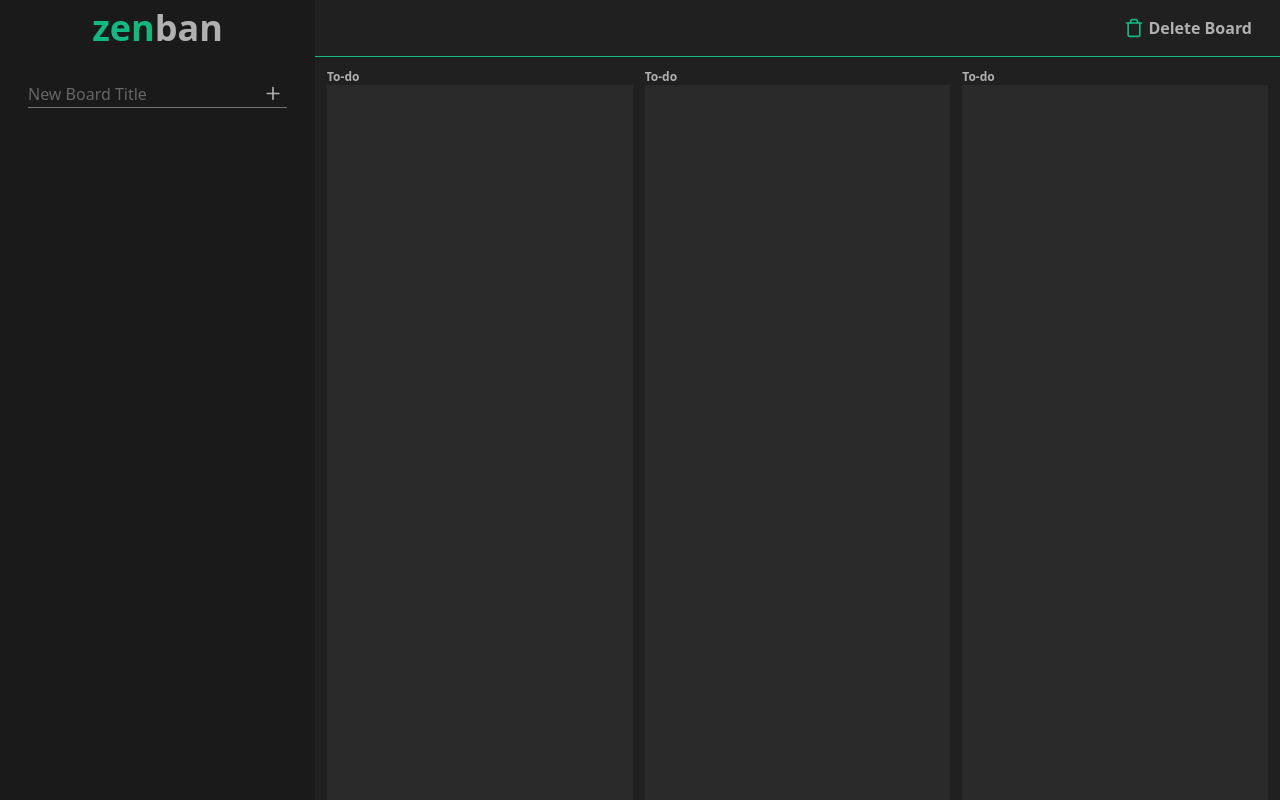
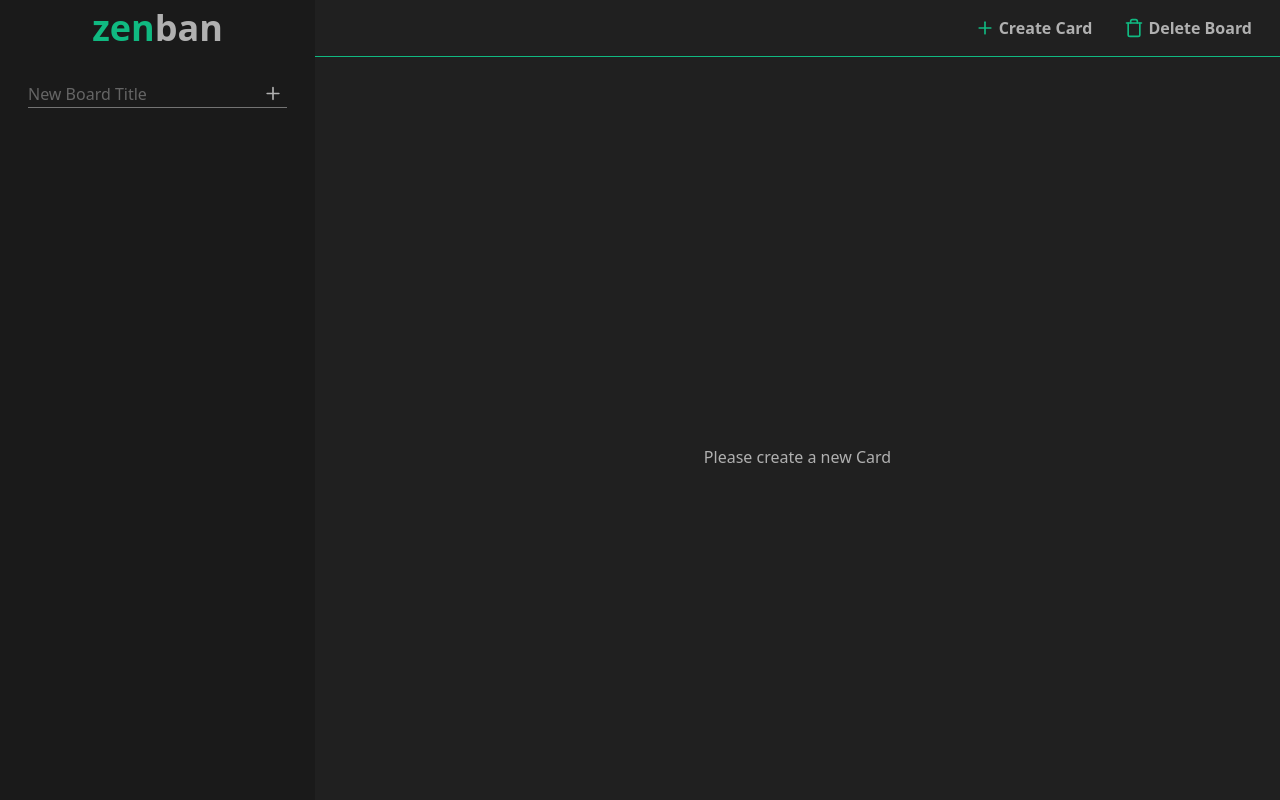
Before and after one commit to joshir16/Zenban, a React (Vite) app: page /boards/1 in a window 1280 px wide. Built offline with nearby package versions, Linux system fonts and the light colour scheme.

Commit message:
board cards ui

```diff
--- a/src/components/Card.tsx
+++ b/src/components/Card.tsx
@@ -1,12 +1,17 @@
+import { Link } from "react-router-dom";
+
 export default function Card() {
   return (
-    <div className="flex flex-col w-full border p-5 bg-board rounded-md text-text">
+    <Link
+      to={`/`}
+      className="flex flex-col gap-5 h-max min-w-30 max-w-60  border p-5 bg-board rounded-md bg-card text-text hover:bg-accent hover:text-neutral-900 transition-all duration-300"
+    >
       <div className="flex flex-col flex-1 justify-center items-center p-3">
         <h3 className="text-2xl font-bold">Card name</h3>
       </div>
-      <p className="flex-1 flex justify-center items-center text-sm font-medium">
-        Cards description
+      <p className="flex-1 flex justify-center items-center text-sm font-medium text-center">
+        Lorem ipsum dolor sit, amet consectetur adipisicing elit. Ipsum, omnis!
       </p>
-    </div>
+    </Link>
   );
 }
--- a/src/components/Header.tsx
+++ b/src/components/Header.tsx
@@ -19,10 +19,10 @@ export function Header() {
       <h2 className="text-lg md:text-2xl  font-medium"></h2>
 
       <div className="flex gap-4">
-        {/* <button className="group 500px:text-xs sm:text-base flex gap-1 font-semibold justify-between items-center py-1 px-2 hover:bg-accent hover:text-neutral-200">
+        <button className="group 500px:text-xs sm:text-base flex gap-1 font-semibold justify-between items-center py-1 px-2 hover:bg-accent hover:text-neutral-200">
           <Plus className="size-5 font-bold text-accent group-hover:text-neutral-200" />
           Create Card
-        </button> */}
+        </button>
         <button
           className="group 500px:text-xs sm:text-base flex gap-1 font-semibold justify-between items-center py-1 px-2 hover:bg-accent hover:text-neutral-200 rounded-lg"
           onClick={handleDelete}
--- a/src/pages/BoardDetails.tsx
+++ b/src/pages/BoardDetails.tsx
@@ -1,15 +1,30 @@
-import Columns from "../components/Columns";
+import { useSelector } from "react-redux";
+import Card from "../components/Card";
 import { Header } from "../components/Header";
+import type { RootState } from "../store/store";
+import { useParams } from "react-router-dom";
 
 export default function BoardDetails() {
+  const { boardId } = useParams();
+  const currentBoard = useSelector((state: RootState) =>
+    state.boards.find((board) => board.id === boardId)
+  );
+
   return (
-    <>
+    <div className="w-full h-screen bg-board overflow-none">
       <Header />
-      <section className="p-5 sm:p-3 grid grid-cols-3 gap-3 row-auto h-full bg-board overflow-auto">
-        <Columns />
-        <Columns />
-        <Columns />
-      </section>
-    </>
+      {currentBoard?.cards.length ? (
+        <>
+          <section className="p-5 sm:p-3 flex flex-wrap gap-3 overflow-auto">
+            <Card />
+            <Card />
+          </section>
+        </>
+      ) : (
+        <div className="flex w-full h-full justify-center items-center flex-col">
+          <p>Please create a new Card</p>
+        </div>
+      )}
+    </div>
   );
 }
--- a/src/store/store.tsx
+++ b/src/store/store.tsx
@@ -1,5 +1,5 @@
 import { configureStore } from "@reduxjs/toolkit";
-import boardReducer from "../store/slice/boardSlice";
+import boardReducer from "./slice/boardSlice";
 
 const store = configureStore({
   reducer: {
```
